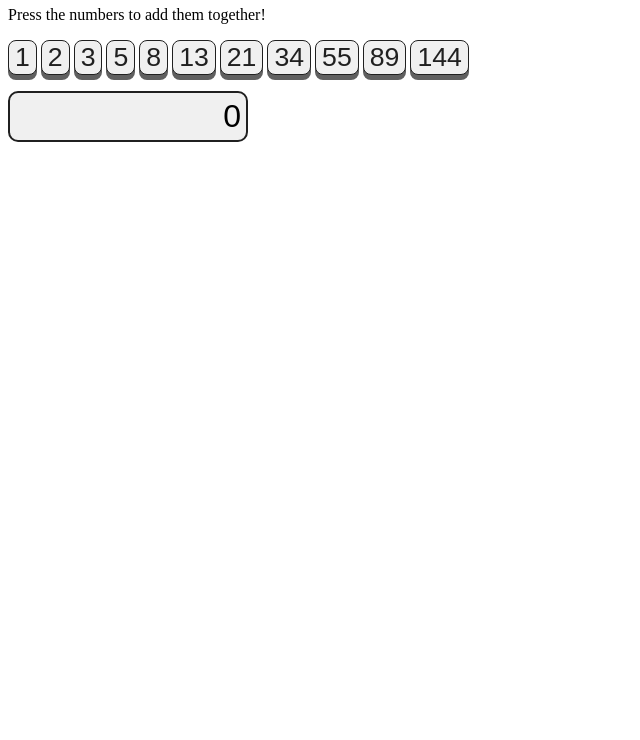
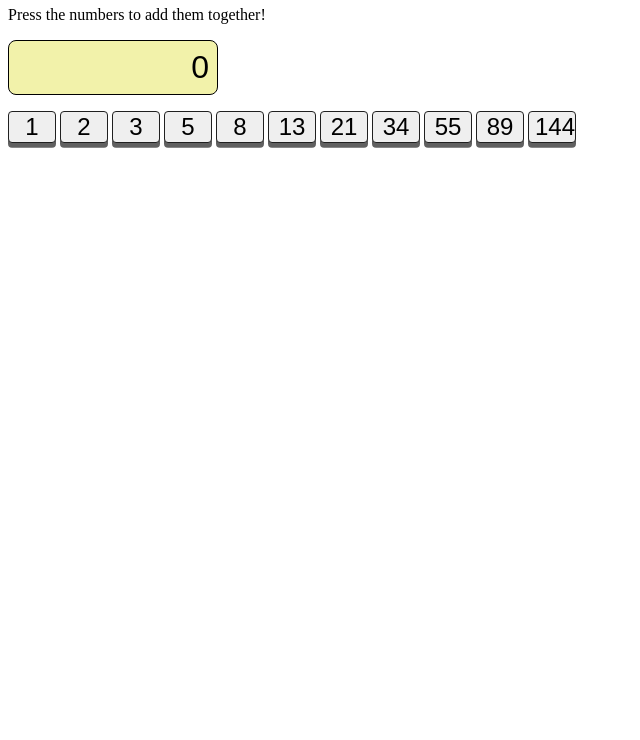
Before and after one commit to lcrilly/nginx-unit-demos, a plain HTML site: page add_simple/html/add.html in a window 1280 px wide. Shown: the part 60-800 px from the top of the page, without its empty margins (0-640 px from the left). Drawn offline with Linux system fonts and the light colour scheme.

Commit message:
Add browser demo

```diff
--- a/add_simple/html/add.html
+++ b/add_simple/html/add.html
@@ -4,7 +4,7 @@
         var payload = {}; payload.operands = [];
         var xhr = new XMLHttpRequest();
         xhr.addEventListener("load", showResult);
-        function toggle(n) {
+        function push(n) {
             payload.operands.push(n);
             xhr.open('POST', '/add');
             xhr.setRequestHeader("Content-Type", "application/json");
@@ -15,56 +15,51 @@
         }
     </script>
     <style>
+        input[type=text] {
+            background: #f2f2aa;
+            border: 0.1rem solid;
+            padding: 0.5rem;
+            font-size: 2rem;
+            text-align: right;
+            border-radius: 0.5rem;
+        }
         .but {
-            color: #202020;
-            background-color: #f0f0f0;
-            background: #f0f0f0;
-            font-size: 20pt;
-            text-align: center;
-            transition-duration: 0.1s;
-            box-shadow: 0 5px #606060;
-            border: 1px solid #202020;
-            border-radius: 8px;
+            width: 3rem;
+            font-size: 1.5rem;
+            box-shadow: 0 0.3rem #606060;
+            border: 0.1rem solid #202020;
+            border-radius: 0.25rem;
         }
         .but:hover {
-            color: #404040;
-            background: #f0f0f0;
-            background-color: #f0f0f0;
+            background-color: #f2f2aa;
         }
         .but:active {
-            box-shadow: 0 2px #606060;
-            transform: translateY(3px);
-        }
-        input[type=text] {
-            background: #f0f0f0;
-            border: 2px solid #202020;
-            width: 180pt;
-            padding: 5px;
-            font-size: 24pt;
-            text-align: right;
-            border-radius: 10px;
+            box-shadow: 0 0.1rem #606060;
+            transform: translateY(0.2rem);
         }
     </style>
 </head>
 <body>
     <h1>Add with Unit!</h1>
-    Press the numbers to add them together!
+    <p>
+        Press the numbers to add them together!
+    </p>
     <form name=calc id=cal>
-    <p>
-        <button type=button class="but" onClick="toggle(1)">1</button>
-        <button type=button class="but" onClick="toggle(2)">2</button>
-        <button type=button class="but" onClick="toggle(3)">3</button>
-        <button type=button class="but" onClick="toggle(5)">5</button>
-        <button type=button class="but" onClick="toggle(8)">8</button>
-        <button type=button class="but" onClick="toggle(13)">13</button>
-        <button type=button class="but" onClick="toggle(21)">21</button>
-        <button type=button class="but" onClick="toggle(34)">34</button>
-        <button type=button class="but" onClick="toggle(55)">55</button>
-        <button type=button class="but" onClick="toggle(89)">89</button>
-        <button type=button class="but" onClick="toggle(144)">144</button>
-    </p>
-    <p>
-        <input id=val readonly type=text value=0>
+        <p>
+            <input id=val readonly type=text size=8 value=0>
+        </p>
+        <p>
+        <button type=button class="but" onClick="push(1)">1</button>
+        <button type=button class="but" onClick="push(2)">2</button>
+        <button type=button class="but" onClick="push(3)">3</button>
+        <button type=button class="but" onClick="push(5)">5</button>
+        <button type=button class="but" onClick="push(8)">8</button>
+        <button type=button class="but" onClick="push(13)">13</button>
+        <button type=button class="but" onClick="push(21)">21</button>
+        <button type=button class="but" onClick="push(34)">34</button>
+        <button type=button class="but" onClick="push(55)">55</button>
+        <button type=button class="but" onClick="push(89)">89</button>
+        <button type=button class="but" onClick="push(144)">144</button>
     </p>
     </form>
 </body>
```
Also changed, not shown: add_simple/html/index.html (+1 -0 lines), 1 other file.
